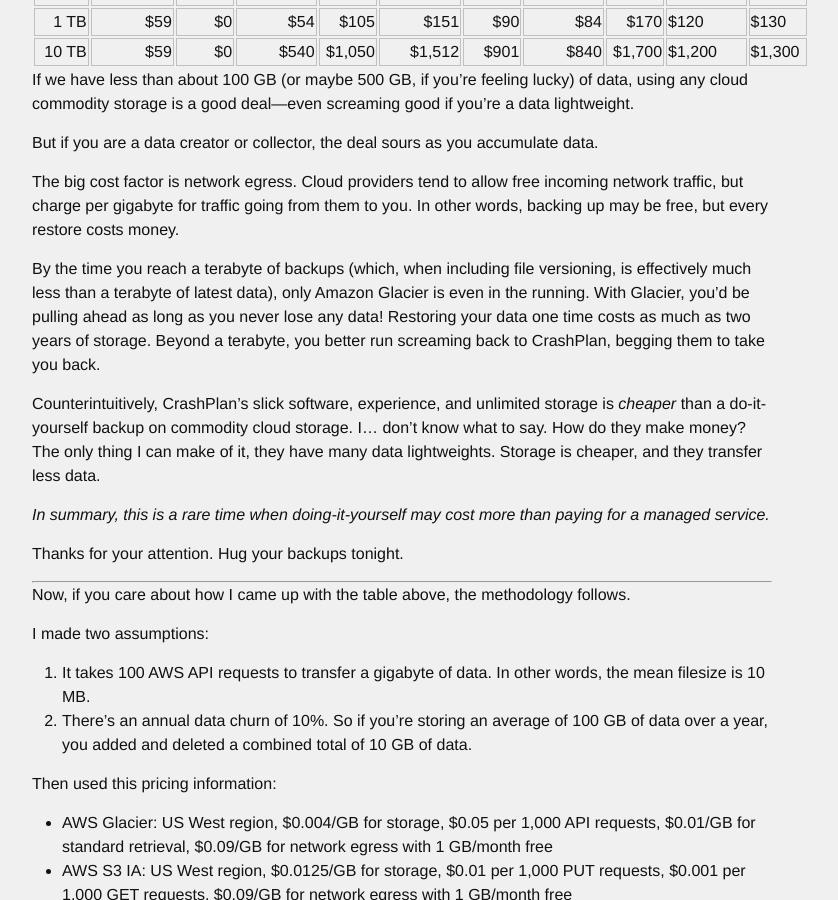
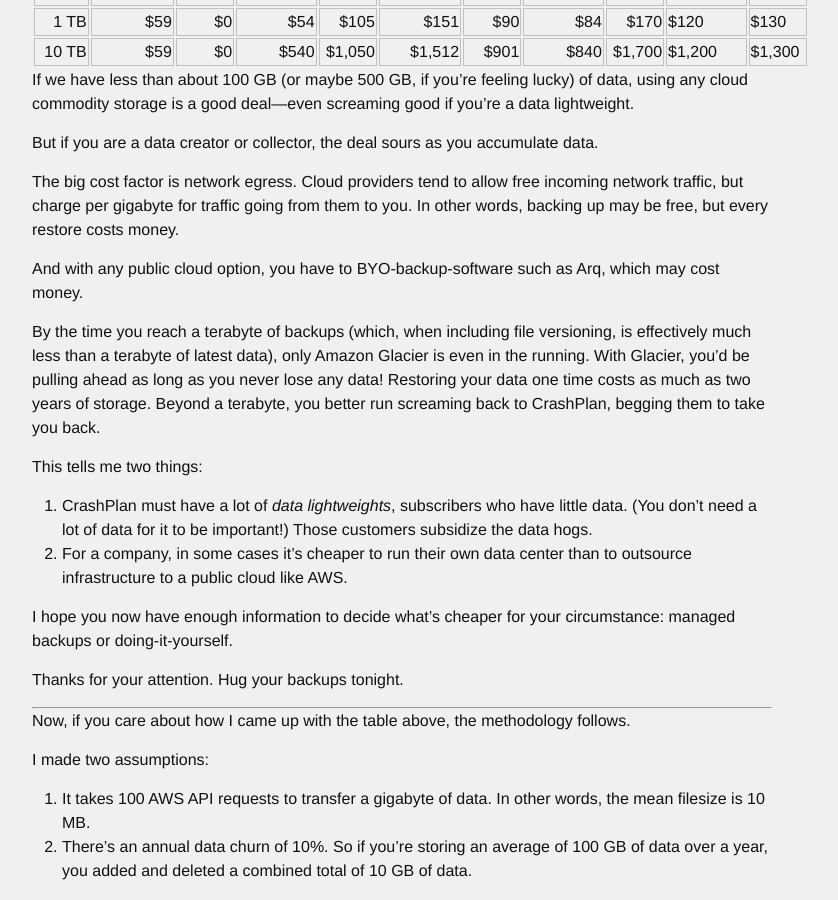
Before and after one commit to philipmw/philipmw.github.io, a Jekyll site: the page built from _posts/2017-01-14-cloud-backup-comparison.md, in a window 1280 px wide and 900 px high, scrolled down 1163 px. Shown: the whole window, without its empty margins (238-1076 px from the left). Built offline with Jekyll 4.4.1, drawn with Linux system fonts in a browser that asks for light colours.

Commit message:
More article improvements

```diff
--- a/_posts/2017-01-14-cloud-backup-comparison.md
+++ b/_posts/2017-01-14-cloud-backup-comparison.md
@@ -34,11 +34,16 @@
 
 The big cost factor is network egress.  Cloud providers tend to allow free incoming network traffic, but charge per gigabyte for traffic going from them to you.  In other words, backing up may be free, but every restore costs money.
 
+And with any public cloud option, you have to BYO-backup-software such as Arq, which may cost money.
+
 By the time you reach a terabyte of backups (which, when including file versioning, is effectively much less than a terabyte of latest data), only Amazon Glacier is even in the running.  With Glacier, you'd be pulling ahead as long as you never lose any data!  Restoring your data one time costs as much as two years of storage.  Beyond a terabyte, you better run screaming back to CrashPlan, begging them to take you back.
 
-Counterintuitively, CrashPlan's slick software, experience, and unlimited storage is _cheaper_ than a do-it-yourself backup on commodity cloud storage.  I... don't know what to say.  How do they make money?  The only thing I can make of it, they have many data lightweights.  Storage is cheaper, and they transfer less data.
+This tells me two things:
 
-*In summary, this is a rare time when doing-it-yourself may cost more than paying for a managed service.*
+1. CrashPlan must have a lot of _data lightweights_, subscribers who have little data.  (You don't need a lot of data for it to be important!)  Those customers subsidize the data hogs.
+2. For a company, in some cases it's cheaper to run their own data center than to outsource infrastructure to a public cloud like AWS.
+
+I hope you now have enough information to decide what's cheaper for your circumstance: managed backups or doing-it-yourself.
 
 Thanks for your attention.  Hug your backups tonight.
 
```
